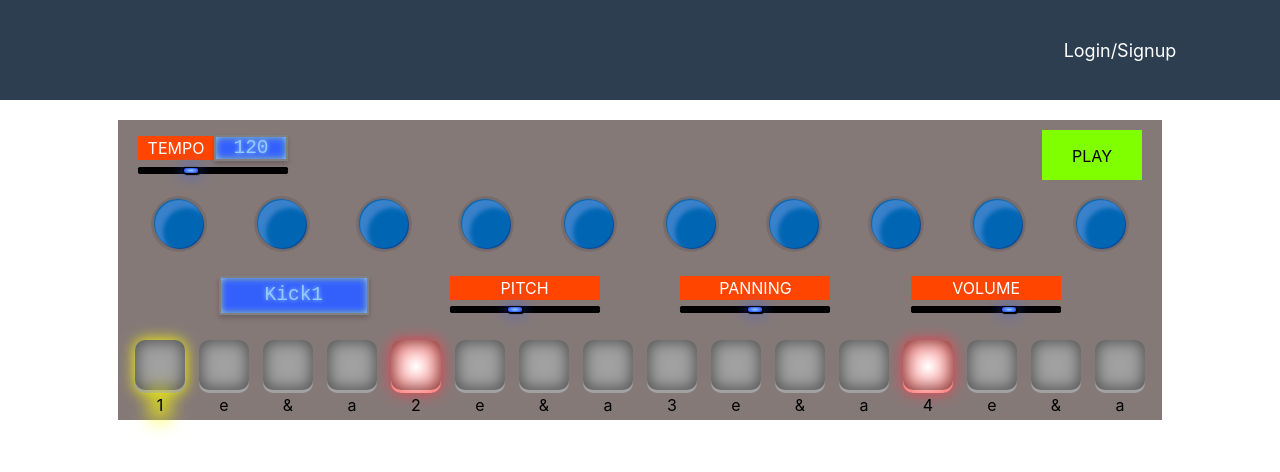
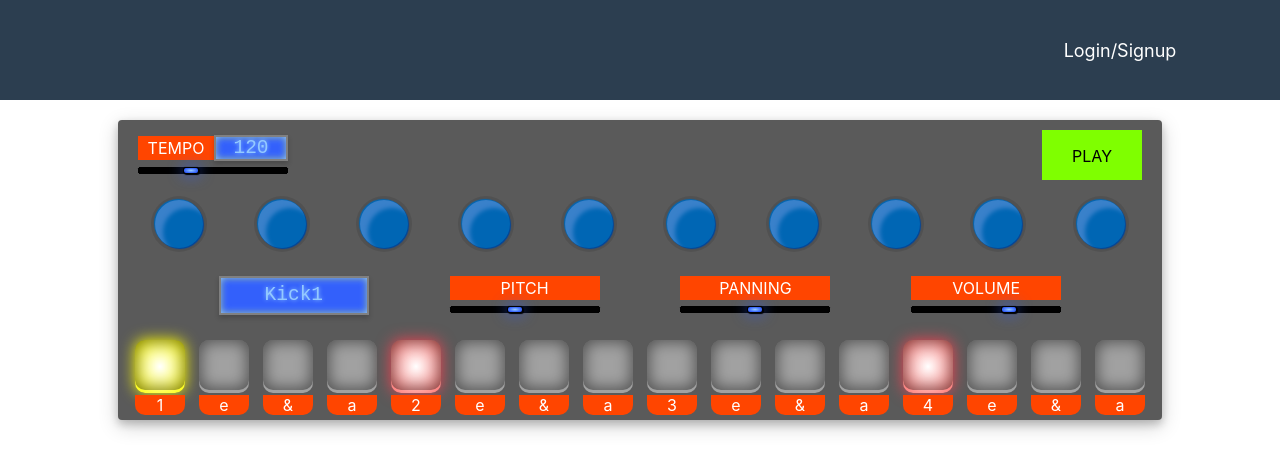
Before and after one commit to moshriguez/drum-machine-frontend, a React (Create React App) app: page / in a window 1280 px wide. Shown: the top 472 px of the page. Built offline with nearby package versions, Linux system fonts and the light colour scheme; no server answers.

Commit message:
styling on sequencer pads

```diff
--- a/src/App.css
+++ b/src/App.css
@@ -47,11 +47,14 @@ a.active {
 .drum-machine {
   width: 80%;
   height: 280px;
-  background-color: #857978;
+  background-color: #5a5a5a;
   margin: 20px auto;
   padding: 10px;
   display: flex;
   flex-direction: column;
+  border-radius: 4px;
+  box-shadow: 0 4px 8px 0 rgba(0,0,0,0.2),0 6px 20px 0 rgba(0,0,0,0.19)
+
 }
 
 .pads-container {
@@ -169,7 +172,7 @@ a.active {
   background-color: transparent;
   border: none;
   box-shadow: inset 0 0 15px 2px rgba(0,0,0,0.5);
-  cursor:pointer;
+  cursor: pointer;
   transition: all 200ms ease;
 }
 
@@ -186,17 +189,25 @@ a.active {
 
 .sequence-pad .current-note {
   box-shadow: 0 0 15px yellow;
+  background: radial-gradient(#ffffff, yellow);
 }
 
 .sequence-pad span {
+  background-color: orangered;
   margin-top: 2px;
+  cursor: default;
+  /* padding: 2px 0px; */
+  color: white;
+  width: 100%;
+  text-align: center;
+  border-radius: 0px 0px 10px 10px;
 }
 
-.current-note + span {
+/* .current-note + span {
   box-shadow: 0px 0px 20px 6px yellow;
   background-color: #ffff0078;
   border-radius: 50%;
-}
+} */
 
 .tempo-control, .volume-control, .selected-drum-show, .panning-control, .pitch-control {
   height: 50px;
```
